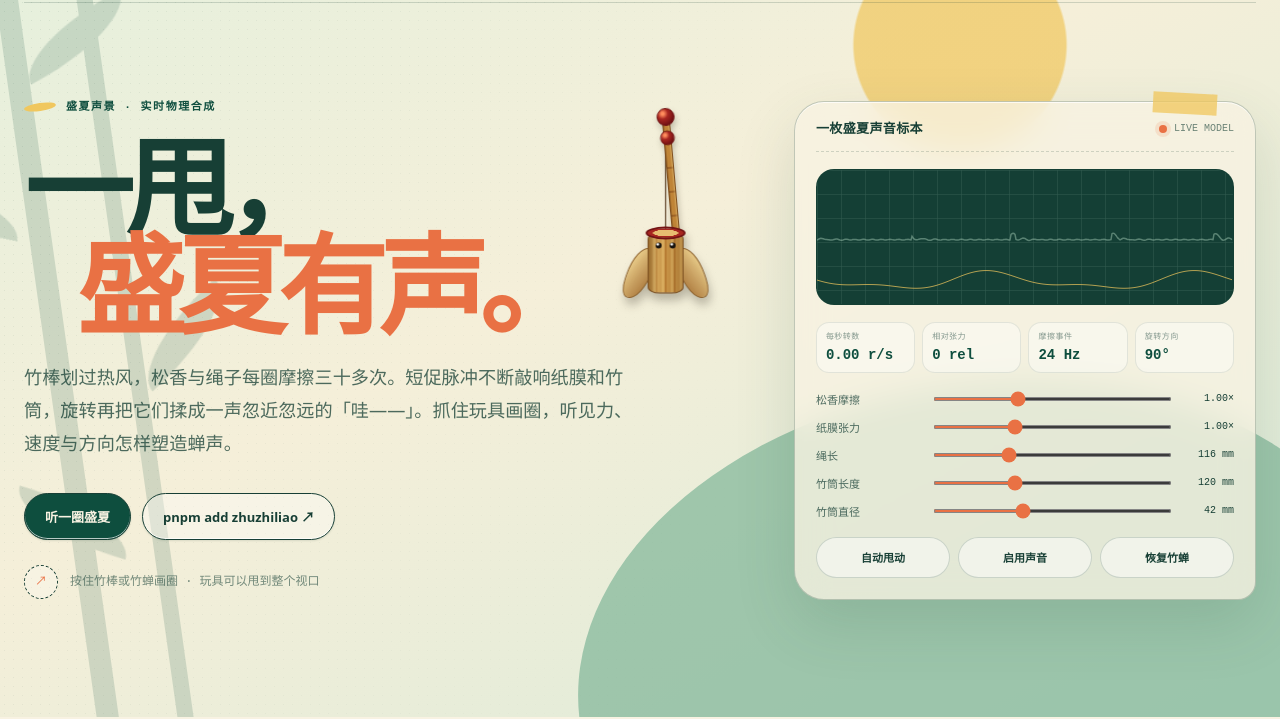
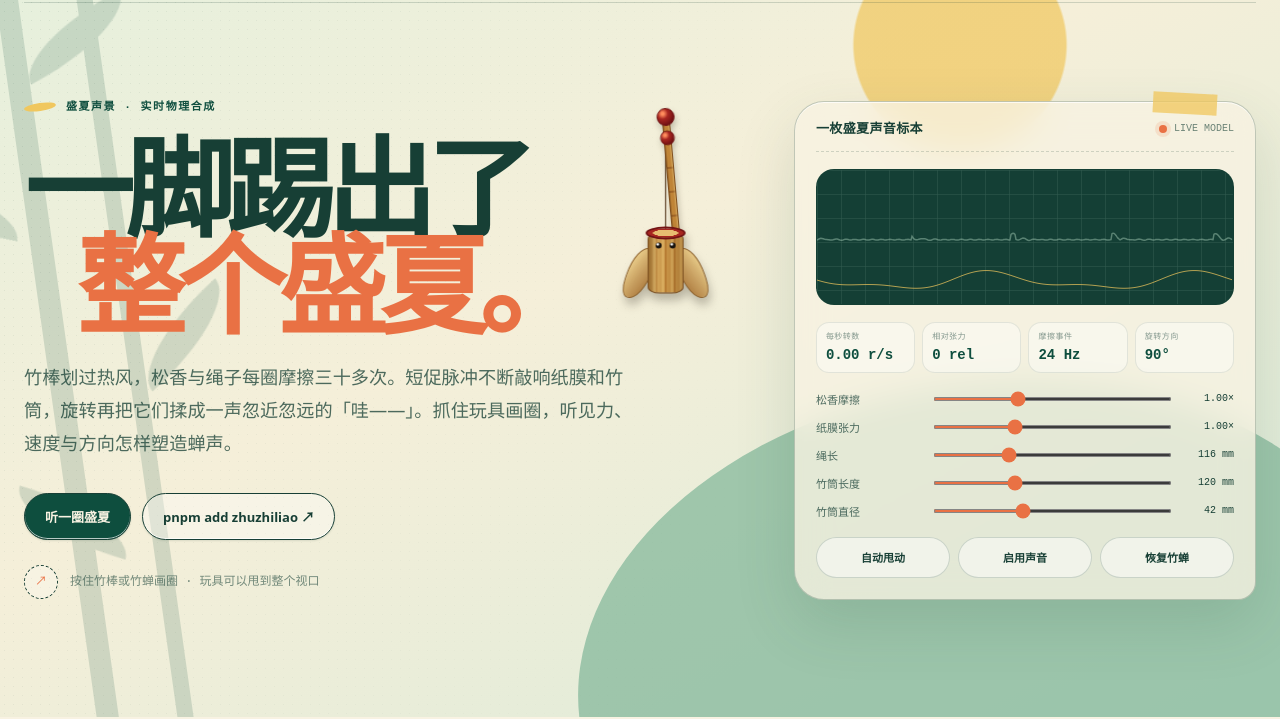
Before and after one commit to bkmashiro/bamboo-cicada, a website built with Vite: page index.html in a window 1280 px wide. Shown: the part 83-802 px from the top of the page. Built offline with nearby package versions, Linux system fonts and the light colour scheme.

Commit message:
docs: sharpen the summer hero line

```diff
--- a/index.html
+++ b/index.html
@@ -188,7 +188,7 @@
       <div class="hero-inner interactive-ui">
         <div class="hero-copy">
           <div class="eyebrow">盛夏声景 · 实时物理合成</div>
-          <h1>一甩，<em>盛夏有声。</em></h1>
+          <h1>一脚踢出了<br /><em>整个盛夏。</em></h1>
           <p class="lede">竹棒划过热风，松香与绳子每圈摩擦三十多次。短促脉冲不断敲响纸膜和竹筒，旋转再把它们揉成一声忽近忽远的「哇——」。抓住玩具画圈，听见力、速度与方向怎样塑造蝉声。</p>
           <div class="hero-actions">
             <button class="button primary" id="hero-play" type="button">听一圈盛夏</button>
```
